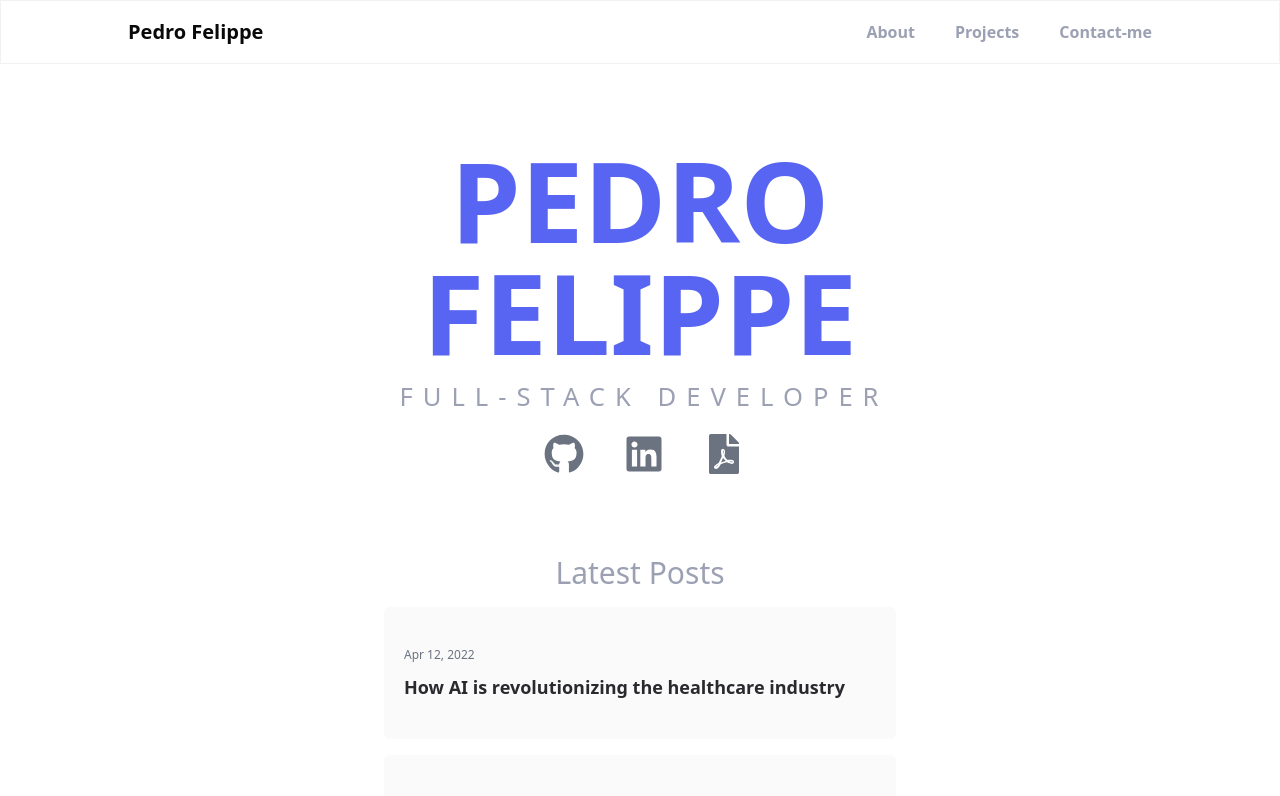
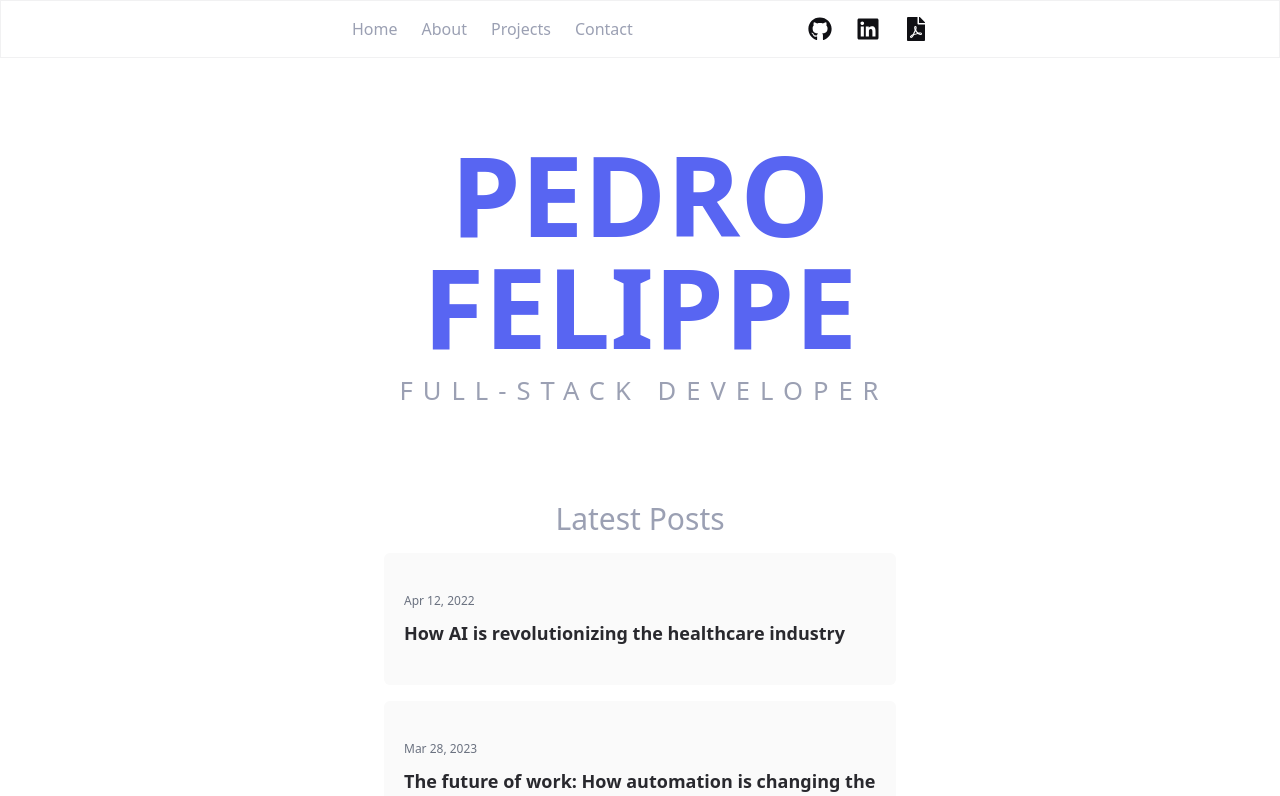
Before and after one commit to pefelippe/Portfolio, a Next.js app: page / in a window 1280 px wide. Shown: the top 796 px of the page. Built offline with nearby package versions, Linux system fonts and the light colour scheme.

Commit message:
vamos la

```diff
--- a/pages/contact.tsx
+++ b/pages/contact.tsx
@@ -9,7 +9,7 @@ function Contact() {
       initial={{ opacity: 0, y: 50 }}
       whileInView={{ opacity: 1, y: 0 }}
       transition={{ duration: 0.5 }}
-      className=" mx-auto w-full flex  flex-col items-center justify-center  gap-6 max-xl:px-8 max-w-5xl"
+      className=" mx-auto w-full flex  flex-col items-center justify-center  gap-6 max-xl:px-8 max-w-xl"
     >
       <MessageForm />
     </motion.div>
--- a/src/components/Links.tsx
+++ b/src/components/Links.tsx
@@ -4,14 +4,15 @@ import AnimatedBtn from "./animated/AnimatedBtn";
 
 function Links() {
   return (
-    <div className="ml-2  mt-2 flex  justify-center items-center max-md:flex-col">
-      <div className="flex gap-10 justify-center items-center">
+    <div className="flex space-x-6 justify-center items-center">
       <AnimatedBtn
         className="hover:text-blue"
         target="_blank"
         href="https://github.com/pefelippe"
       >
+        <div className=" flex justify-center items-center transition-all rounded-xl">
           <FaGithub className="headerSocial" />
+        </div>
       </AnimatedBtn>
 
       <AnimatedBtn
@@ -19,7 +20,9 @@ function Links() {
         target="_blank"
         href="https://www.linkedin.com/in/pedro-felippe/"
       >
+        <div className=" flex justify-center items-center transition-all rounded-xl">
           <FaLinkedin className="headerSocial" />
+        </div>
       </AnimatedBtn>
 
       <AnimatedBtn
@@ -27,9 +30,10 @@ function Links() {
         target="_blank"
         href="https://docs.google.com/document/d/e/2PACX-1vQ0oK4H_ynaCvtXwtO4OvYmIIt4_6vn8lTQlWqj2KnoTR4ZfUWCzjpAuDPGToTPzwoqkN9FIEbiD7MU/pub"
       >
+        <div className="flex justify-center items-center transition-all rounded-xl">
           <FaFilePdf className="headerSocial" />
+        </div>
       </AnimatedBtn>
-      </div>
     </div>
   );
 }
--- a/src/components/animated/AnimatedLink.tsx
+++ b/src/components/animated/AnimatedLink.tsx
@@ -1,6 +1,5 @@
 import { motion } from "framer-motion";
 import Link from "next/link";
-import React from "react";
 
 interface iBtnProps {
   href: string;
@@ -11,15 +10,7 @@ interface iBtnProps {
 function AnimateLink({ href, children, className }: iBtnProps) {
   return (
     <Link href={href} className={className}>
-      <motion.div
-        className="w-full h-full"
-        whileHover={{
-          scale: 1.05,
-          transition: { duration: 0.1 },
-        }}
-      >
-        {children}
-      </motion.div>
+      <motion.div className="w-full h-full">{children}</motion.div>
     </Link>
   );
 }
--- a/src/components/layout/Header.tsx
+++ b/src/components/layout/Header.tsx
@@ -1,25 +1,23 @@
 import { motion } from "framer-motion";
-import Link from "next/link";
 
 import AnimateLink from "../animated/AnimatedLink";
+import Links from "../Links";
 
 const Navbar = () => {
   return (
     <motion.nav
       className="sticky z-40 w-full backdrop-blur  transition-colors
-    duration-500 left-0 right-0 top-0  text-gray-100 h-[8vh]
-    items-center justify-center flex mx-auto  mr-[16px]  border border-b
-     border-gray-700/10  max-md:px-8 py-4 text-sm
-    leading-6 font-semibold text-slate-700 dark:text-slate-200 bg-white"
+    duration-500 left-0 right-0 top-0  text-gray-100
+    items-center justify-center flex mx-auto   border border-b
+     border-gray-700/10  max-md:px-8  py-4 text-base
+    leading-6 font-normal text-slate-700 dark:text-slate-200 bg-white"
     >
-      <div className="max-w-5xl  justify-center md:justify-between flex items-center w-full ">
-        <Link
-          href="/"
-          className="  text-xl text-[#090909] hover:text-[#090909]/80 "
-        >
-          Pedro Felippe
-        </Link>
-        <div className="gap-[40px]  relative hidden lg:flex items-center ml-auto ">
+      <div className="flex w-full max-w-xl justify-between items-center space-x-2">
+        <div className=" flex items-center  space-x-6 justify-center">
+          <AnimateLink href="/" className=" headerLink ">
+            Home
+          </AnimateLink>
+
           <AnimateLink href="/about" className="headerLink">
             About
           </AnimateLink>
@@ -27,10 +25,11 @@ const Navbar = () => {
             Projects
           </AnimateLink>
 
-          <AnimateLink href="/contact" className="headerLink ">
-            Contact-me
+          <AnimateLink href="/contact" className="headerLink  ">
+            Contact
           </AnimateLink>
         </div>
+        <Links />
       </div>
     </motion.nav>
   );
--- a/src/content/HeroContent.tsx
+++ b/src/content/HeroContent.tsx
@@ -2,7 +2,6 @@
 import { motion } from "framer-motion";
 
 import BlogPosts from "../components/BlogPosts";
-import Links from "../components/Links";
 
 export default function About() {
   return (
@@ -22,7 +21,7 @@ export default function About() {
       <p className="ml-2 text-[1.4rem] md:text-[1.6rem] uppercase text-gray-100 tracking-[5px] md:tracking-[10px] font-normal py-4">
         FULL-STACK DEVELOPER
       </p>
-      <Links />
+      {/* <Links /> */}
 
       <BlogPosts />
     </motion.div>
--- a/styles/globals.css
+++ b/styles/globals.css
@@ -50,11 +50,11 @@
 }
 
 .headerLink {
-  @apply hover:text-blue hover:underline underline-offset-8 decoration-blue h-full text-[16px] active:text-blue;
+  @apply hover:text-blue hover:underline underline-offset-8 decoration-blue h-full active:text-blue;
 }
 
 .headerSocial {
-  @apply h-10 w-10 hover:text-blue text-gray-500;
+  @apply h-6 w-6 text-gray-900 hover:text-blue;
 }
 
 .contactInput {
```
Lines whose indentation alone changed are shown as unchanged.
